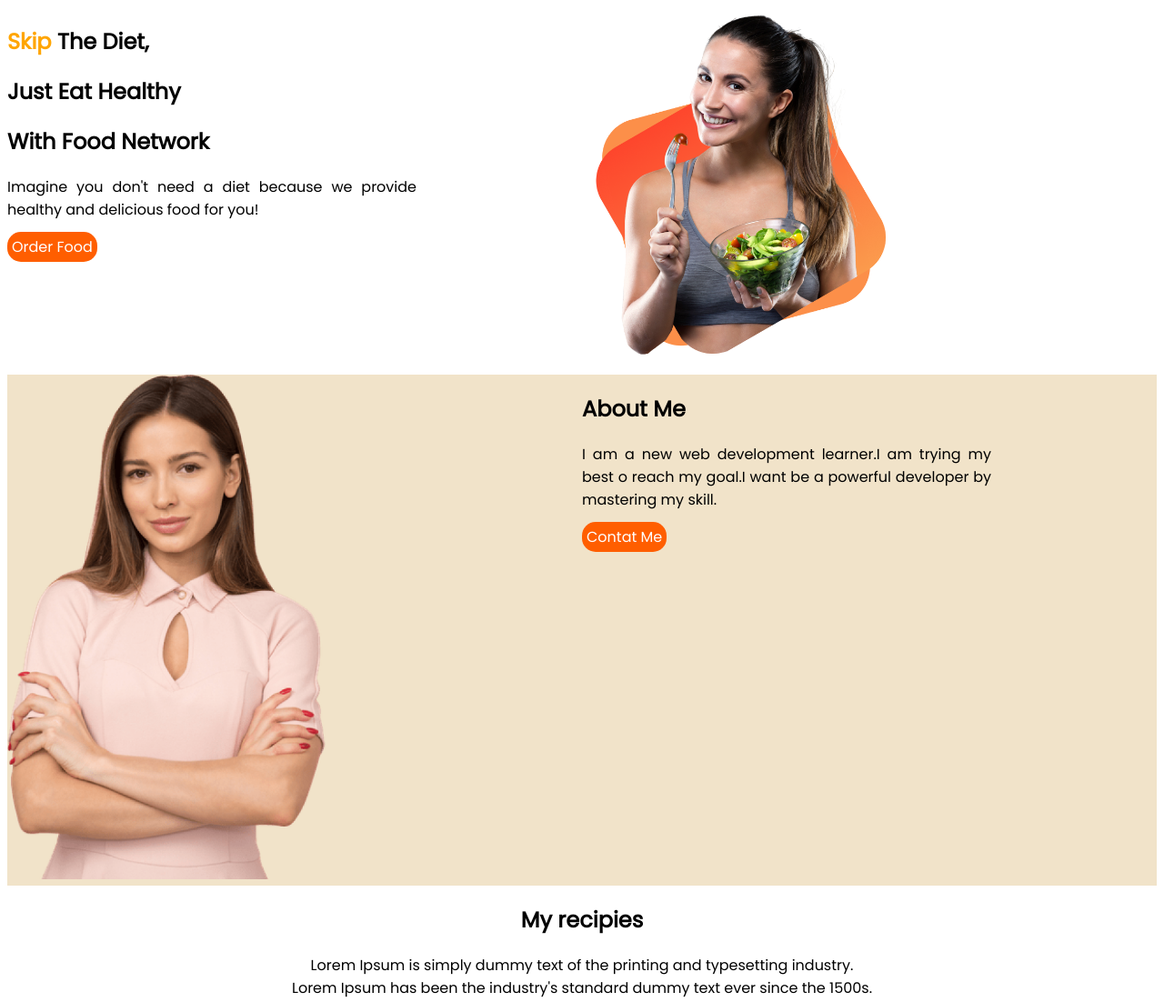
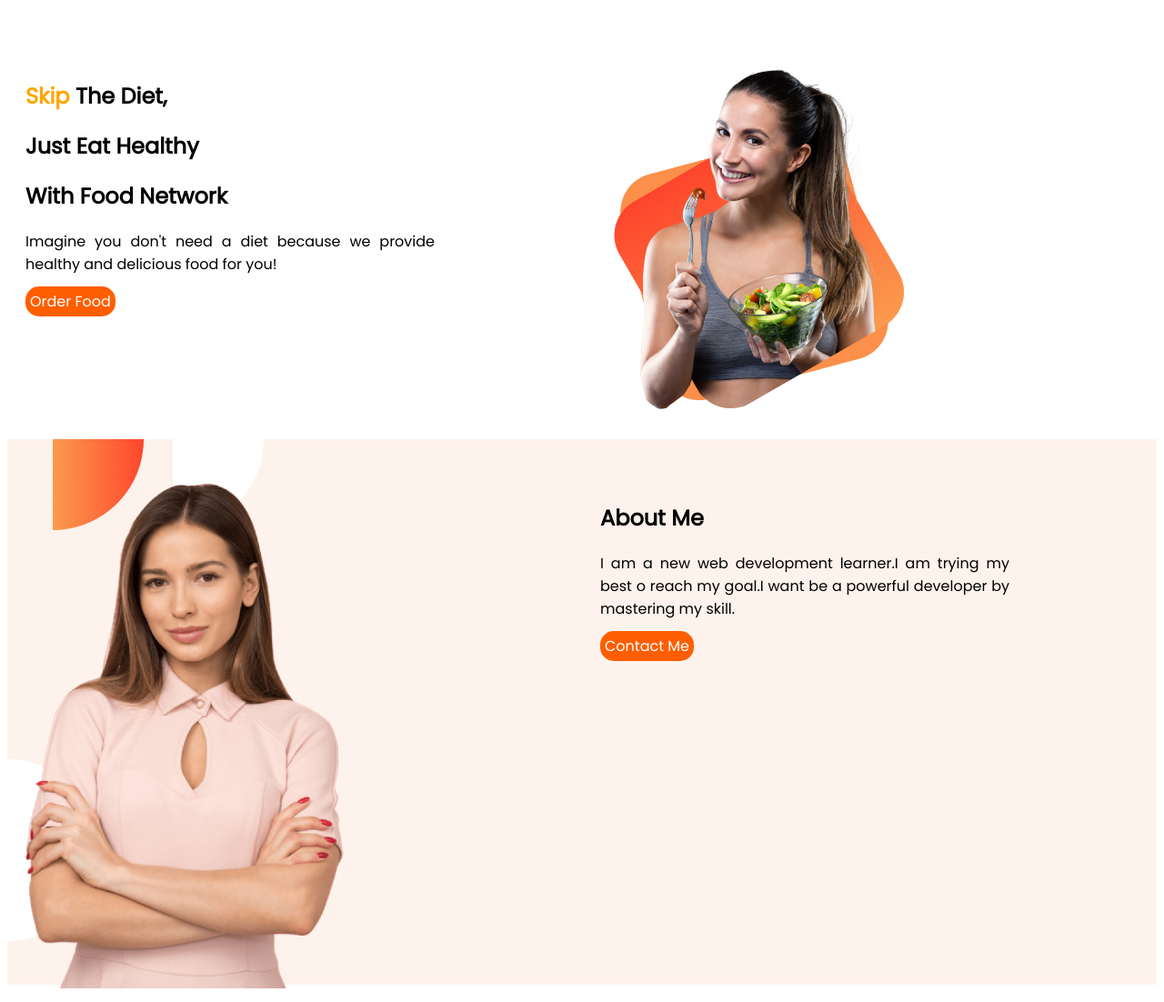
Before and after one commit to Md-Sajib-Hosen/MY-FOOD-NETWORK-WEBSITE-ASSIGNMENT, a plain HTML site: page index.html in a window 1280 px wide. Shown: the top 1102 px of the page at 91% size. Drawn offline with Linux system fonts and the light colour scheme.

Commit message:
second commit"

```diff
--- a/index.html
+++ b/index.html
@@ -48,7 +48,7 @@
         <div class="paragraph-text">
             <p> I am a new web development learner.I am trying my best o reach my goal.I want be a  powerful developer by mastering my skill.</p>
         </div>
-        <a class="order-food-button" target="_blank" href="">Contat Me</a>
+        <a class="order-food-button" target="_blank" href="">Contact Me</a>
     </div>
 
 </section>
--- a/style.css
+++ b/style.css
@@ -18,6 +18,8 @@ body {
 }
 .half-width {
   width: 50%;
+  margin-top: 60px;
+  margin-left: 20px;
 }
 .half-width img {
   width: 350px;
@@ -27,7 +29,9 @@ body {
   width: 450px;
 }
 .second-section {
-  background-color: rgb(241, 227, 201);
+  background-image: url("images/shapes/shape1.png");
+  background-repeat: no-repeat;
+  background-position: left;
 }
 .text-align {
   text-align: center;
```
